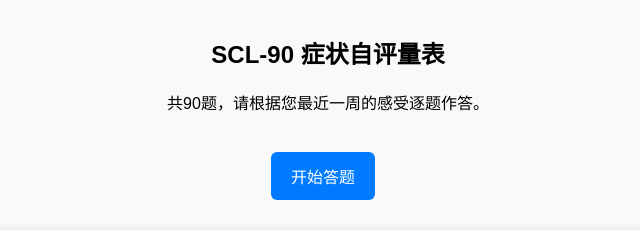
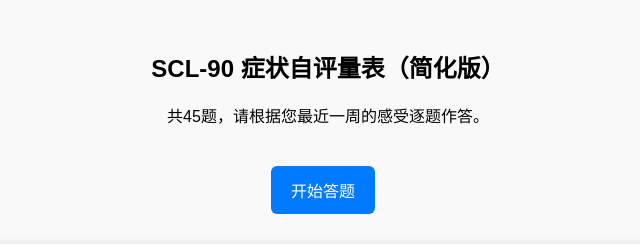
Before and after one commit to yuzaoqian77/scl90-checker, a plain HTML site: page index.html in a window 1280 px wide. Shown: the whole page, without its empty margins (312-952 px from the left). Drawn offline with Linux system fonts and the light colour scheme.

Commit message:
Update index.html

```diff
--- a/index.html
+++ b/index.html
@@ -3,7 +3,7 @@
 <head>
   <meta charset="UTF-8">
   <meta name="viewport" content="width=device-width, initial-scale=1.0">
-  <title>SCL-90 心理测评</title>
+  <title>SCL-90 心理测评（简化版）</title>
   <style>
     body {
       font-family: "Microsoft YaHei", sans-serif;
@@ -13,9 +13,12 @@
       background-color: #f9f9f9;
     }
     #startPage, #questionContainer, #result {
-      max-width: 100%;
-      box-sizing: border-box;
-    }
+  margin-top: 30px;
+  background: transparent;
+  padding: 0;
+  border-radius: 0;
+  box-shadow: none;
+}
     h1, h3 {
       font-size: 1.5em;
       text-align: center;
@@ -66,8 +69,10 @@
       box-shadow: 0 0 10px rgba(0,0,0,0.1);
     }
     ul {
-      padding-left: 20px;
-    }
+  padding-left: 20px;
+  margin: 0;
+  list-style: none;
+}
     @media (max-width: 480px) {
       .question {
         font-size: 1.1em;
@@ -85,8 +90,8 @@
 <body>
 
 <div id="startPage">
-  <h1>SCL-90 症状自评量表</h1>
-  <p>共90题，请根据您最近一周的感受逐题作答。</p>
+  <h1>SCL-90 症状自评量表（简化版）</h1>
+  <p>共45题，请根据您最近一周的感受逐题作答。</p>
   <div style="text-align:center;"><button onclick="startTest()">开始答题</button></div>
 </div>
 
```
